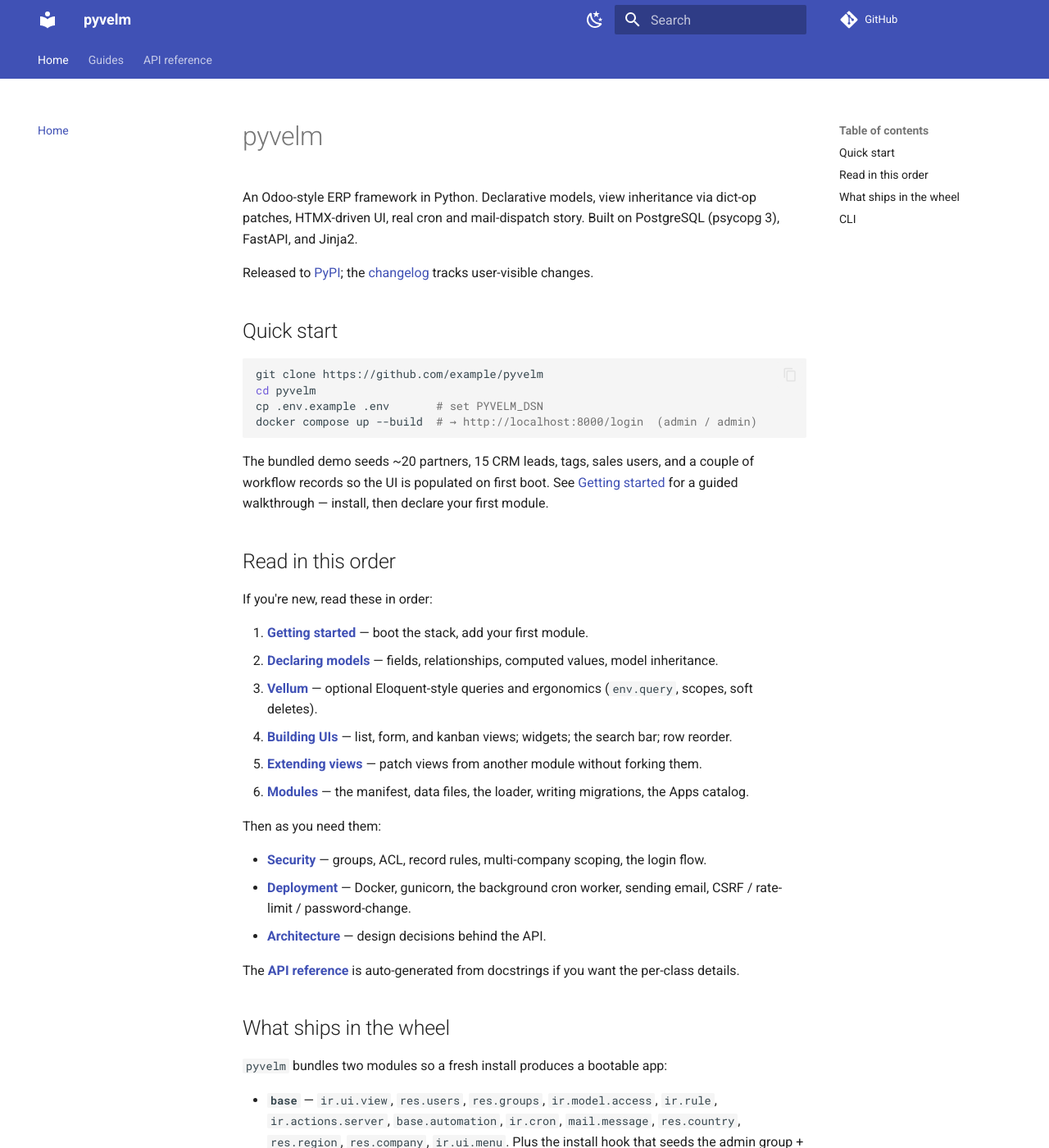
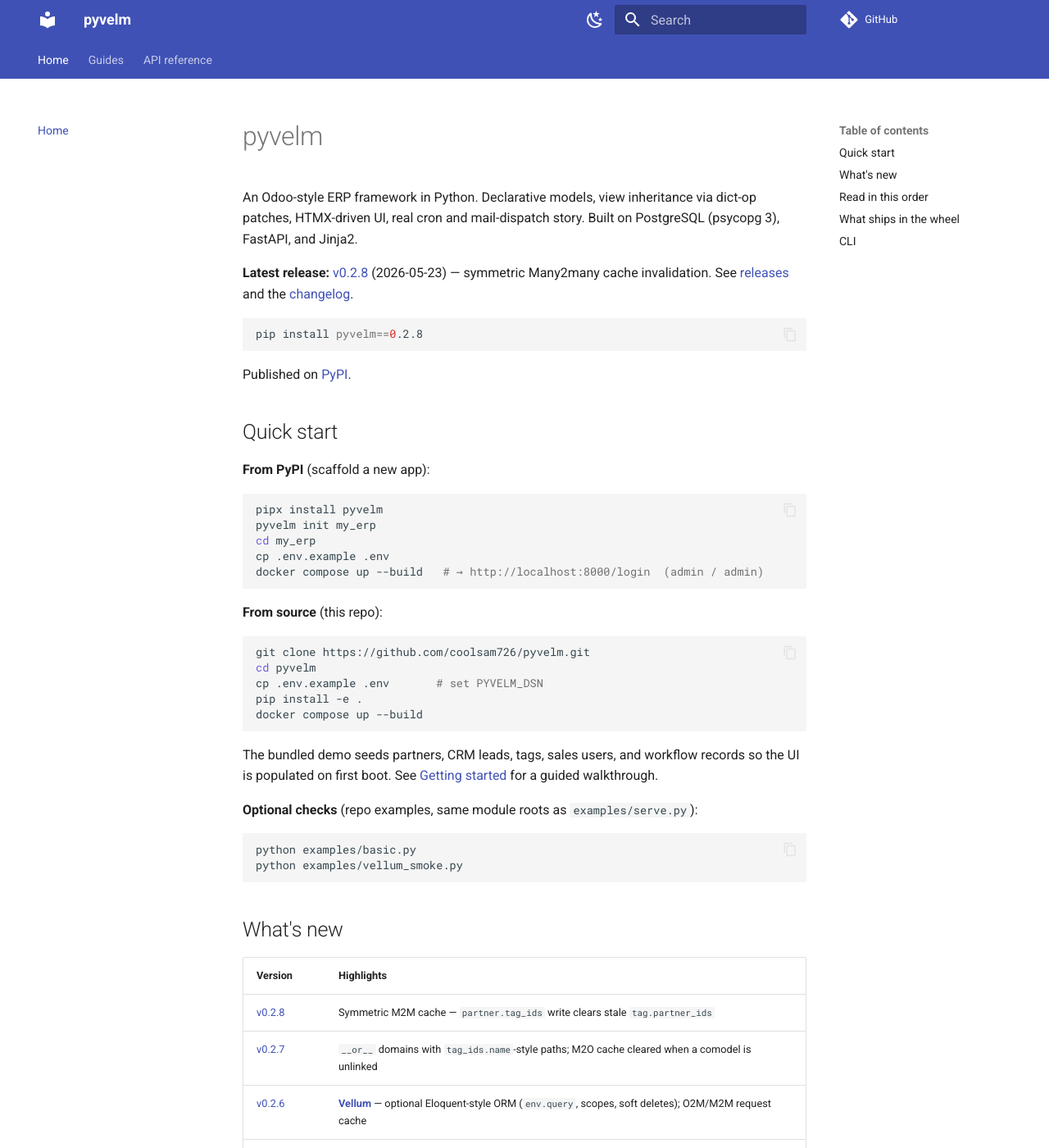
Before and after one commit to coolsam726/pyvelm, an MkDocs documentation site: the page built from docs/index.md, in a window 1280 px wide and 1400 px high. Shown: the whole window at 82% size. Built offline with MkDocs 1.6.1 and Material for MkDocs 9.7.7, drawn with Linux system fonts in a browser that asks for light colours; comment, search, counter and statistics services are not loaded; some of the changed text lies outside the part shown.

Commit message:
Release v0.2.8
Symmetric Many2many cache invalidation across shared junction tables;
refresh docs home page with current release and quick-start paths.

````diff
--- a/docs/index.md
+++ b/docs/index.md
@@ -5,23 +5,59 @@ inheritance via dict-op patches, HTMX-driven UI, real cron and
 mail-dispatch story. Built on PostgreSQL (psycopg 3), FastAPI, and
 Jinja2.
 
-Released to [PyPI](https://pypi.org/project/pyvelm/); the
-[changelog](https://github.com/example/pyvelm/blob/main/CHANGELOG.md)
-tracks user-visible changes.
+**Latest release:** [v0.2.8](releases/v0.2.8.md) (2026-05-23) — symmetric
+Many2many cache invalidation. See [releases](releases/v0.2.8.md) and the
+[changelog](https://github.com/coolsam726/pyvelm/blob/main/CHANGELOG.md).
+
+```bash
+pip install pyvelm==0.2.8
+```
+
+Published on [PyPI](https://pypi.org/project/pyvelm/).
 
 ## Quick start
 
+**From PyPI** (scaffold a new app):
+
 ```bash
-git clone https://github.com/example/pyvelm
+pipx install pyvelm
+pyvelm init my_erp
+cd my_erp
+cp .env.example .env
+docker compose up --build   # → http://localhost:8000/login  (admin / admin)
+```
+
+**From source** (this repo):
+
+```bash
+git clone https://github.com/coolsam726/pyvelm.git
 cd pyvelm
 cp .env.example .env       # set PYVELM_DSN
-docker compose up --build  # → http://localhost:8000/login  (admin / admin)
+pip install -e .
+docker compose up --build
 ```
 
-The bundled demo seeds ~20 partners, 15 CRM leads, tags, sales
-users, and a couple of workflow records so the UI is populated on
-first boot. See [Getting started](getting-started.md) for a guided
-walkthrough — install, then declare your first module.
+The bundled demo seeds partners, CRM leads, tags, sales users, and
+workflow records so the UI is populated on first boot. See
+[Getting started](getting-started.md) for a guided walkthrough.
+
+**Optional checks** (repo examples, same module roots as `examples/serve.py`):
+
+```bash
+python examples/basic.py
+python examples/vellum_smoke.py
+```
+
+## What's new
+
+| Version | Highlights |
+|---------|------------|
+| [v0.2.8](releases/v0.2.8.md) | Symmetric M2M cache — `partner.tag_ids` write clears stale `tag.partner_ids` |
+| [v0.2.7](releases/v0.2.7.md) | `__or__` domains with `tag_ids.name`-style paths; M2O cache cleared when a comodel is unlinked |
+| [v0.2.6](releases/v0.2.6.md) | **[Vellum](vellum.md)** — optional Eloquent-style ORM (`env.query`, scopes, soft deletes); O2M/M2M request cache |
+| [v0.2.5](releases/v0.2.5.md) | Artisan `pyvelm make:*` generators; `PYVELM_ENV` dev/production; reload registry fix |
+
+Older notes: [v0.2.4](releases/v0.2.4.md) … [v0.2.0](releases/v0.2.0.md).
 
 ## Read in this order
 
@@ -30,7 +66,7 @@ If you're new, read these in order:
 1. **[Getting started](getting-started.md)** — boot the stack, add
    your first module.
 2. **[Declaring models](models.md)** — fields, relationships,
-   computed values, model inheritance.
+   computed values, model inheritance, dotted search domains.
 3. **[Vellum](vellum.md)** — optional Eloquent-style queries and
    ergonomics (`env.query`, scopes, soft deletes).
 4. **[Building UIs](views.md)** — list, form, and kanban views;
@@ -47,16 +83,18 @@ Then as you need them:
 - **[Deployment](deployment.md)** — Docker, gunicorn, the
   background cron worker, sending email, CSRF / rate-limit /
   password-change.
+- **[Console commands](console.md)** — `pyvelm make:module`, `make:model`,
+  `db autogen`, and related generators.
 - **[Architecture](architecture.md)** — design decisions behind
-  the API.
+  the API (cache, domains, deferred items).
 
 The **[API reference](api/index.md)** is auto-generated from
 docstrings if you want the per-class details.
 
 ## What ships in the wheel
 
-`pyvelm` bundles two modules so a fresh install produces a bootable
-app:
+`pyvelm` bundles modules under `pyvelm/modules/` so a fresh install
+produces a bootable app:
 
 - **`base`** — `ir.ui.view`, `res.users`, `res.groups`,
   `ir.model.access`, `ir.rule`, `ir.actions.server`,
@@ -66,7 +104,8 @@ app:
   the mail-dispatcher cron.
 - **`admin`** — list / form views + sidebar menus that put a
   working management UI in front of the base models.
-- **`console`** — Artisan-style `pyvelm make:*` generators.
+- **`console`** — Artisan-style `pyvelm make:*` generators (see
+  [Console commands](console.md)).
 - **`vellum`** — marker module; import **`pyvelm.vellum`** in your
   models for the optional query-builder veneer (see [Vellum](vellum.md)).
 
@@ -82,15 +121,18 @@ loader.load_and_install(
 )
 ```
 
-The illustrative addons (`partners`, `partners_pro`, `crm`, `demo`)
-live under `examples/` in the repo and are opt-in — they show
-patterns rather than being required.
+The illustrative addons (`partners`, `partners_pro`, `crm`, `demo`,
+`vellum_demo`) live under `examples/` in the repo and are opt-in —
+they show patterns rather than being required.
 
 ## CLI
 
 ```bash
-pyvelm-cron --interval 60     # background cron + outgoing-mail dispatcher
+pyvelm init my_erp              # scaffold a project
+pyvelm make:module inventory     # empty module shell
+pyvelm db autogen my_module      # schema migration from models
+pyvelm-cron --interval 60        # background cron + mail dispatcher
 ```
 
-See [Deployment → Background cron runner](deployment.md#the-cron-worker)
-for the production story.
+See [CLI reference](cli.md), [Console commands](console.md), and
+[Deployment → Background cron runner](deployment.md#the-cron-worker).
--- a/pyproject.toml
+++ b/pyproject.toml
@@ -1,6 +1,6 @@
 [project]
 name = "pyvelm"
-version = "0.2.7"
+version = "0.2.8"
 description = "Odoo-style ERP framework — recordsets, declarative models, env-bound cache."
 requires-python = ">=3.10"
 dependencies = [
--- a/pyvelm/__init__.py
+++ b/pyvelm/__init__.py
@@ -4,7 +4,7 @@ from pathlib import Path as _Path
 # ``pyproject.toml`` — the release workflow refuses to publish if
 # they diverge, but the check is only enforced in CI; bump both
 # together when cutting a release.
-__version__ = "0.2.7"
+__version__ = "0.2.8"
 
 from .depends import depends
 from .env import Environment
````
Also changed, not shown: CHANGELOG.md (+15 -0 lines), CONTEXT.md (+25 -3 lines), docs/architecture.md (+1 -1 lines), docs/releases/v0.2.8.md (added, +44 -0 lines), 4 other files.
